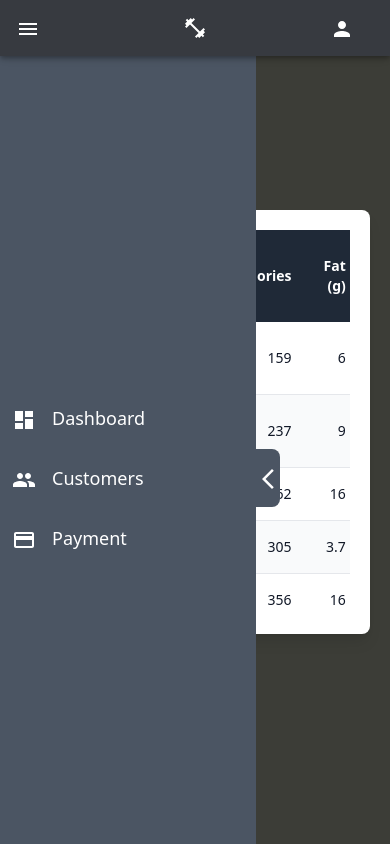
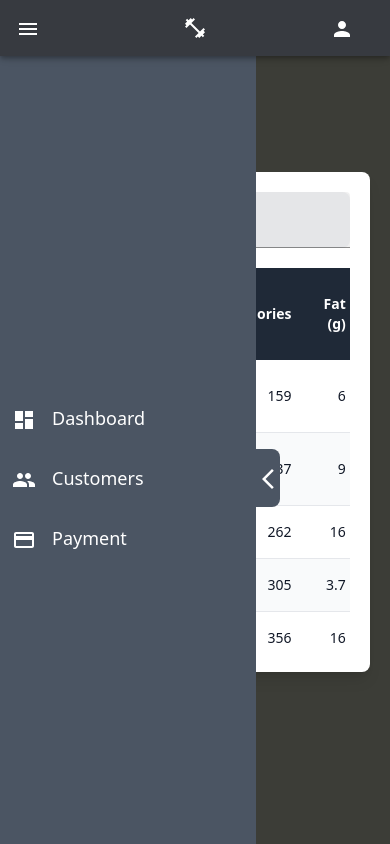
Before and after one commit to Heisen47/gym-frontend, a React (Create React App) app: page /admin/customers in a window 390 px wide. Shown: the top 844 px of the page. Built offline with nearby package versions, Linux system fonts and the light colour scheme; what tailwind-gradient-mask-image would draw is missing.

Commit message:
fix:responsiveness

```diff
--- a/src/components/dashboardComponents/CustomerTable.jsx
+++ b/src/components/dashboardComponents/CustomerTable.jsx
@@ -50,7 +50,7 @@ const CustomerTable = ({ rows }) => {
                     {row.id}
                   </td>
                   <td
-                    className="p-4 text-sm text-gray-900 cursor-pointer "
+                    className="p-4 text-sm text-gray-900 cursor-pointer hover:underline"
                     onClick={() => handleRowClick(row.id)}
                   >
                     {row.name}
--- a/src/pages/Customers.jsx
+++ b/src/pages/Customers.jsx
@@ -9,16 +9,16 @@ const Customers = () => {
 
   const names = rows.map((row) => row.name);
 
-  //filter rows based on selected value
+  // Filter rows based on selected value
   const filteredRows = selectedValue
-  ? rows.filter((row) => row.name === selectedValue)
-  : rows;
+    ? rows.filter((row) => row.name === selectedValue)
+    : rows;
 
   return (
-    <div className="flex-col">
-      {/* search bar */}
-      <div className="flex justify-center p-5">
-        <div className="absolute  p-8 rounded-md left-1/2 transform -translate-x-1/2 md:w-[500px] sm:w-auto z-20">
+    <div className="absolute inset-0 flex items-center justify-center p-5">
+      <div className="w-full max-w-4xl bg-white rounded-lg shadow-lg p-5">
+        {/* Search Bar */}
+        <div className="w-full max-w-md mx-auto mb-5">
           <Autocomplete
             freeSolo
             id="free-solo-2-demo"
@@ -31,7 +31,8 @@ const Customers = () => {
                 fullWidth
                 label="Customers"
                 sx={{
-                  backgroundColor: "gray", // Change this to your desired color
+                  backgroundColor: "#f3f4f6", // Soft gray for better readability
+                  borderRadius: "8px",
                 }}
               />
             )}
@@ -44,11 +45,9 @@ const Customers = () => {
             }}
           />
         </div>
-      </div>
 
-      {/* User Table */}
-      <div className="absolute inset-0 flex items-center justify-center p-5">
-        <div className="w-full max-w-6xl bg-white rounded-lg shadow-lg p-5 scrollbar-hide">
+        {/* User Table */}
+        <div className="w-full overflow-x-auto scrollbar-hide">
           <CustomerTable rows={filteredRows} />
         </div>
       </div>
```
